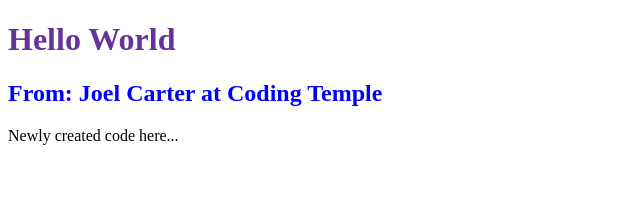
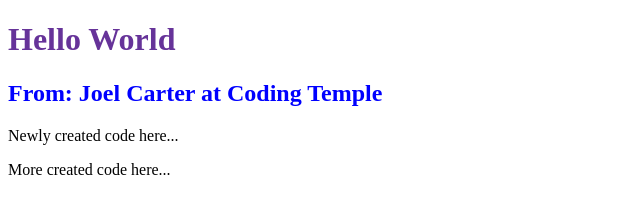
Before and after one commit to CodingTemple/githubtest-july2020, a plain HTML site: page index.html in a window 1280 px wide. Shown: the whole page, without its empty margins (0-640 px from the left). Drawn offline with Linux system fonts and the light colour scheme.

Commit message:
Added new code for dem CS

```diff
--- a/index.html
+++ b/index.html
@@ -12,5 +12,8 @@
 
     <!--This was added from my personal Fork-->
     <p>Newly created code here...</p>
+
+    <!--This is Cindy's Fork-->
+    <p>More created code here...</p>
 </body>
 </html>
```
